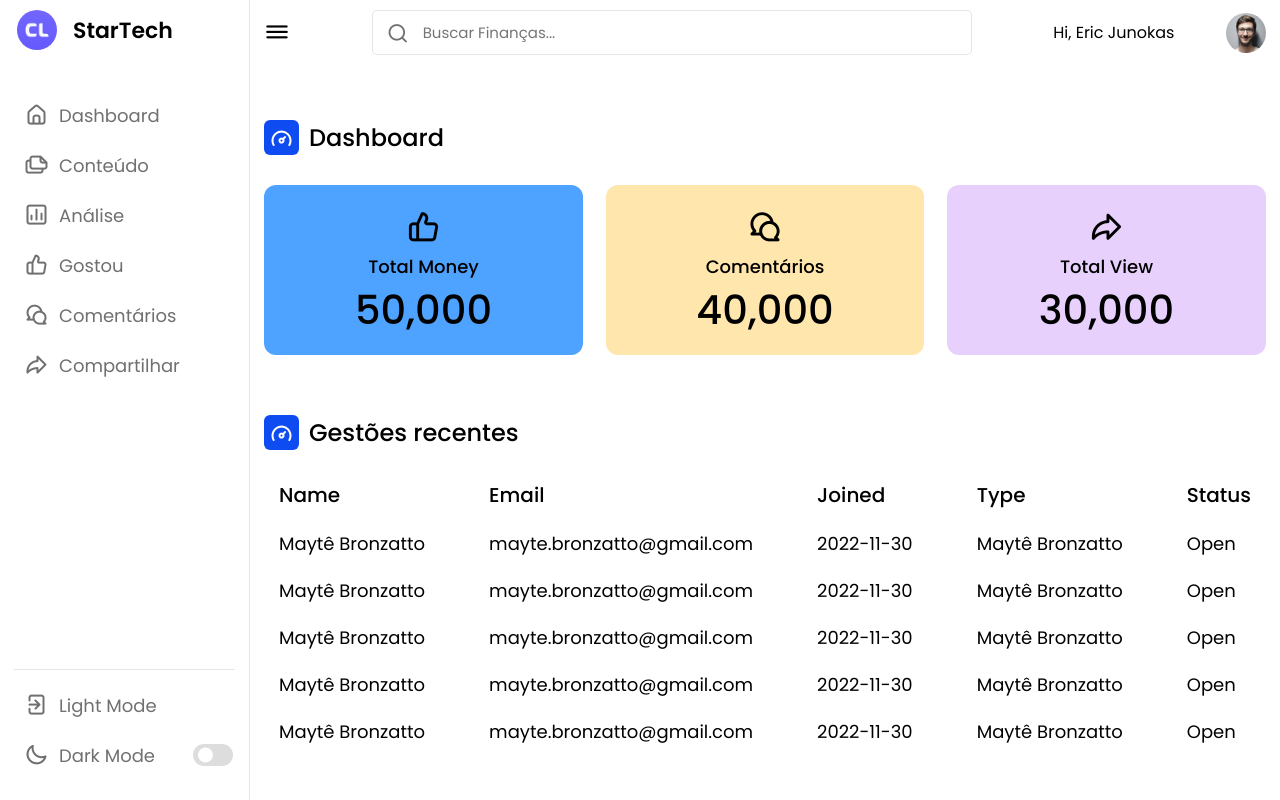
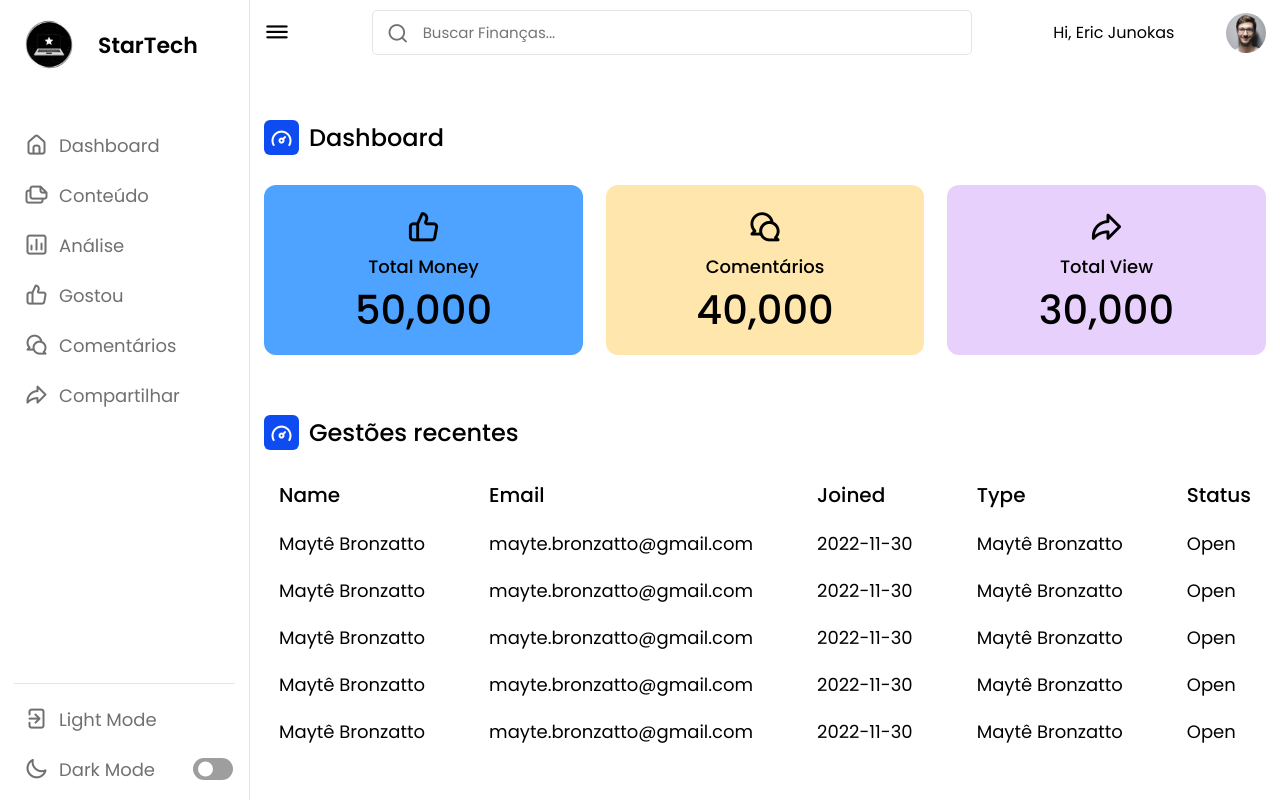
Before and after one commit to Ericofff/gestao_financeira, a PHP site: page /home.html in a window 1280 px wide. Run offline with PHP 8.4, Linux system fonts and the light colour scheme; grey boxes are pictures that could not be loaded.

Commit message:
Logo e background star nos switch

```diff
--- a/css/homepag.css
+++ b/css/homepag.css
@@ -28,7 +28,6 @@
 
 body{
     min-height: 100vh;
-    background-color: var(--primary-color);
 }
 body.dark{
     --primary-color: #3A3B3C;
@@ -88,9 +87,10 @@ nav .logo-image{
     min-width: 45px;
 }
 nav .logo-image img{
-    width: 40px;
+    width: 70px;
     object-fit: cover;
     border-radius: 50%;
+    cursor: pointer;
 }
 
 nav .logo-name .logo_name{
@@ -168,6 +168,7 @@ body.dark .nav-links li a:hover .link-name{
     display: flex;
     align-items: center;
     white-space: nowrap;
+    margin-bottom: 1rem;
 }
 .menu-items .mode-toggle{
     position: absolute;
@@ -178,6 +179,7 @@ body.dark .nav-links li a:hover .link-name{
     align-items: center;
     justify-content: center;
     cursor: pointer;
+
 }
 .mode-toggle .switch{
     position: relative;
@@ -185,7 +187,8 @@ body.dark .nav-links li a:hover .link-name{
     height: 22px;
     width: 40px;
     border-radius: 25px;
-    background-color: var(--toggle-color);
+    /* background-color: var(--toggle-color); */
+    background-image: url(https://i.pinimg.com/originals/a9/02/c3/a902c36ba47e99e7330ff4ced84f7425.jpg);
 }
 .switch:before{
     content: "";
@@ -195,7 +198,7 @@ body.dark .nav-links li a:hover .link-name{
     transform: translateY(-50%);
     height: 15px;
     width: 15px;
-    background-color: var(--panel-color);
+    background-color: #fff;
     border-radius: 50%;
     transition: var(--tran-03);
 }
--- a/home.html
+++ b/home.html
@@ -15,7 +15,7 @@
     <nav>
         <div class="logo-name">
             <div class="logo-image">
-                <img src="img/logo.png" alt="Logo">
+                <img src="img/startech-logo.png" alt="Logo">
             </div>
 
             <span class="logo_name">StarTech</span>
```
Also changed, not shown: img/startech-logo.png (added), img/startech.png (added).
